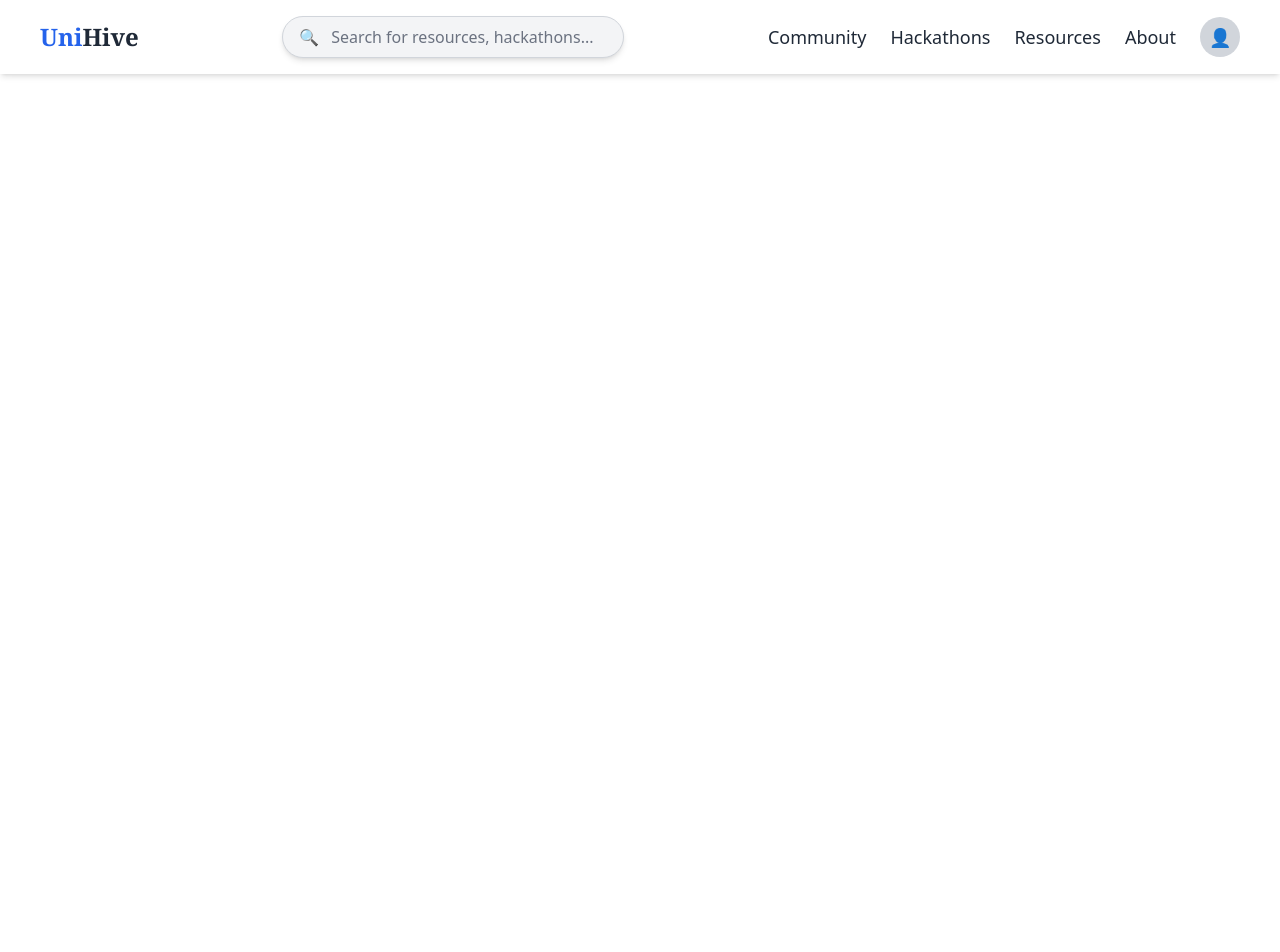
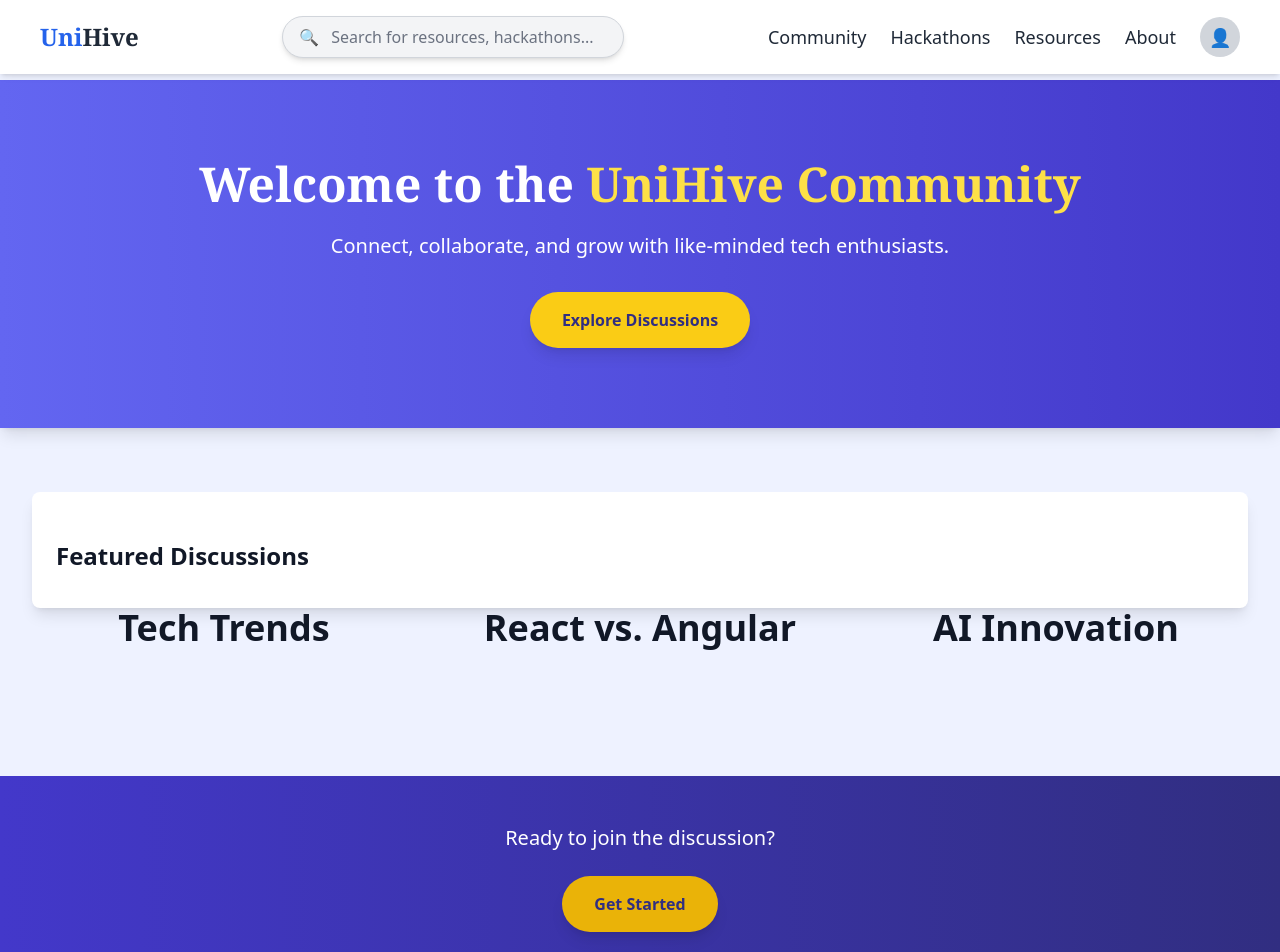
Before and after one commit to abhissh11/unihive-club, a React (Vite) app in the folder client/: page /community in a window 1280 px wide. Shown: the top 952 px of the page. Before the commit the page ends 800 px from the top, so only its background shows below. Built offline with nearby package versions, Linux system fonts and the light colour scheme.

Commit message:
community page

```diff
--- a/client/src/pages/Community.jsx
+++ b/client/src/pages/Community.jsx
@@ -1,5 +1,47 @@
 import React from "react";
+import SectionHeader from "../components/FeatureCard";
+import FeatureCard from "../components/SectionHeader";
 
-export default function Community() {
-  return <div>Community</div>;
+export default function CommunityPage() {
+  return (
+    <div className="bg-indigo-50 dark:bg-gray-900 text-gray-900 dark:text-gray-100 pt-20">
+      {/* Hero Section */}
+      <section className="flex flex-col items-center text-center py-20 px-8 bg-gradient-to-r from-indigo-500 to-indigo-700 dark:from-indigo-800 dark:to-indigo-900 text-white shadow-lg">
+        <h1 className="text-5xl font-extrabold font-serif mb-6">
+          Welcome to the <span className="text-yellow-300">UniHive Community</span>
+        </h1>
+        <p className="text-xl mb-8 max-w-3xl">
+          Connect, collaborate, and grow with like-minded tech enthusiasts.
+        </p>
+        <button className="px-8 py-4 bg-yellow-400 text-indigo-900 font-bold rounded-full shadow-lg hover:bg-yellow-500 transition duration-300">
+          Explore Discussions
+        </button>
+      </section>
+
+      {/* Featured Discussions */}
+      <section className="py-16 px-8">
+        <SectionHeader title="Featured Discussions" />
+        <div className="grid grid-cols-1 md:grid-cols-2 lg:grid-cols-3 gap-8">
+          {discussions.map((discussion, index) => (
+            <FeatureCard key={index} {...discussion} />
+          ))}
+        </div>
+      </section>
+
+      {/* Call-to-Action Footer */}
+      <footer className="py-12 text-center bg-gradient-to-r from-indigo-700 to-indigo-900 dark:from-gray-900 dark:to-gray-800 text-white">
+        <p className="text-xl mb-6">Ready to join the discussion?</p>
+        <button className="px-8 py-4 bg-yellow-500 text-indigo-900 font-bold rounded-full shadow-lg hover:bg-yellow-600 transition duration-300">
+          Get Started
+        </button>
+      </footer>
+    </div>
+  );
 }
+
+// Mock Data for Discussions
+const discussions = [
+  { title: "Tech Trends", description: "Explore the latest in tech!", icon: "📚" },
+  { title: "React vs. Angular", description: "Which framework wins?", icon: "🚀" },
+  { title: "AI Innovation", description: "How AI is shaping the future.", icon: "🤖" },
+];
```
